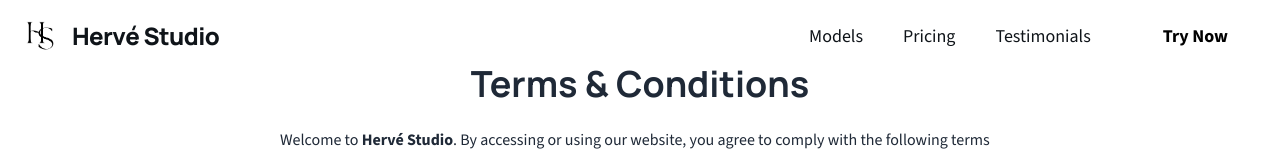
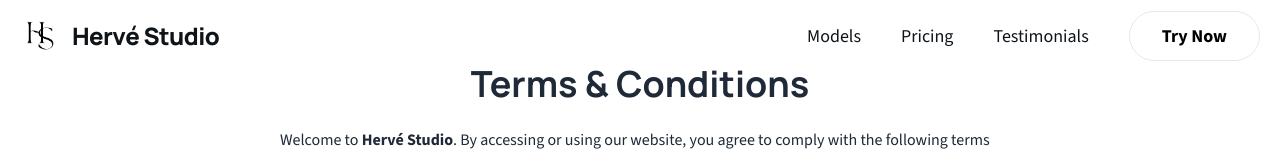
Before and after one commit to nizarhaider/herve-studio-site, a Next.js app: page /terms-and-conditions in a window 1280 px wide. Shown: the top 155 px of the page. Built offline with nearby package versions, Linux system fonts and the light colour scheme.

Commit message:
updated hero button

```diff
--- a/src/components/Header.tsx
+++ b/src/components/Header.tsx
@@ -66,7 +66,7 @@ const Header: React.FC = () => {
                         <li>
                             <Link
                                 href="https://app.hervestudio.lk"
-                                className="px-8 py-3 text-lg font-bold text-black bg-primary-accent rounded-full hover:bg-primary-accent/90 transition-all duration-300 hover:shadow-primary-accent/20"
+                                className="px-8 py-3 text-lg font-bold text-black rounded-full border border-gray-200 hover:bg-black hover:text-white transition-all duration-300 "
                             >
                                 Try Now
                             </Link>
@@ -119,7 +119,7 @@ const Header: React.FC = () => {
                         <li className="pt-4">
                             <Link
                                 href="https://app.hervestudio.lk"
-                                className="w-full text-center px-8 py-4 text-xl font-bold text-black bg-primary-accent rounded-xl block shadow-lg"
+                                className="w-full text-center px-8 py-4 text-xl font-bold text-black bg-primary-accent rounded-xl block shadow-lg hover:bg-black hover:text-white transition-all duration-300"
                                 onClick={toggleMenu}
                             >
                                 Try Now
--- a/src/components/Hero.tsx
+++ b/src/components/Hero.tsx
@@ -20,8 +20,8 @@ const Hero: React.FC = () => {
                     </p>
                     <div className="flex flex-col sm:flex-row items-center gap-4 justify-center md:justify-start">
                         <a
-                            href="#pricing"
-                            className="px-10 py-4 text-lg font-bold text-black bg-primary-accent rounded-full hover:bg-primary-accent/90 transition-all duration-300 shadow-lg hover:shadow-primary-accent/20"
+                            href="https://app.hervestudio.lk"
+                            className="px-10 py-4 text-lg font-bold text-white bg-black rounded-full hover:bg-primary-accent/90 transition-all duration-300 shadow-lg hover:shadow-primary-accent/20"
                         >
                             Try Now
                         </a>
```
